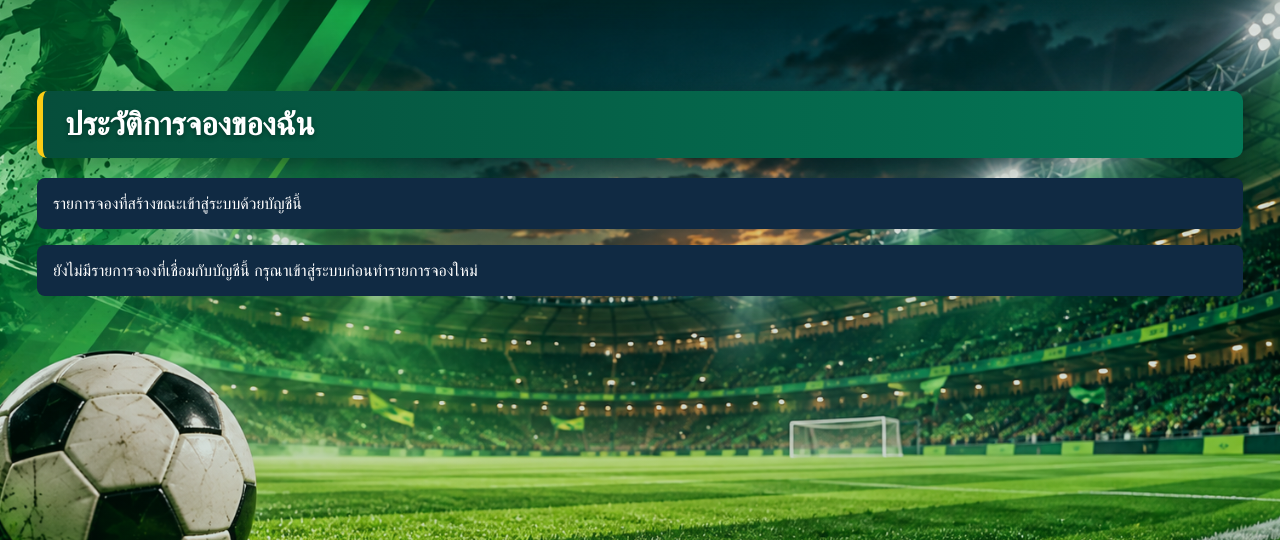
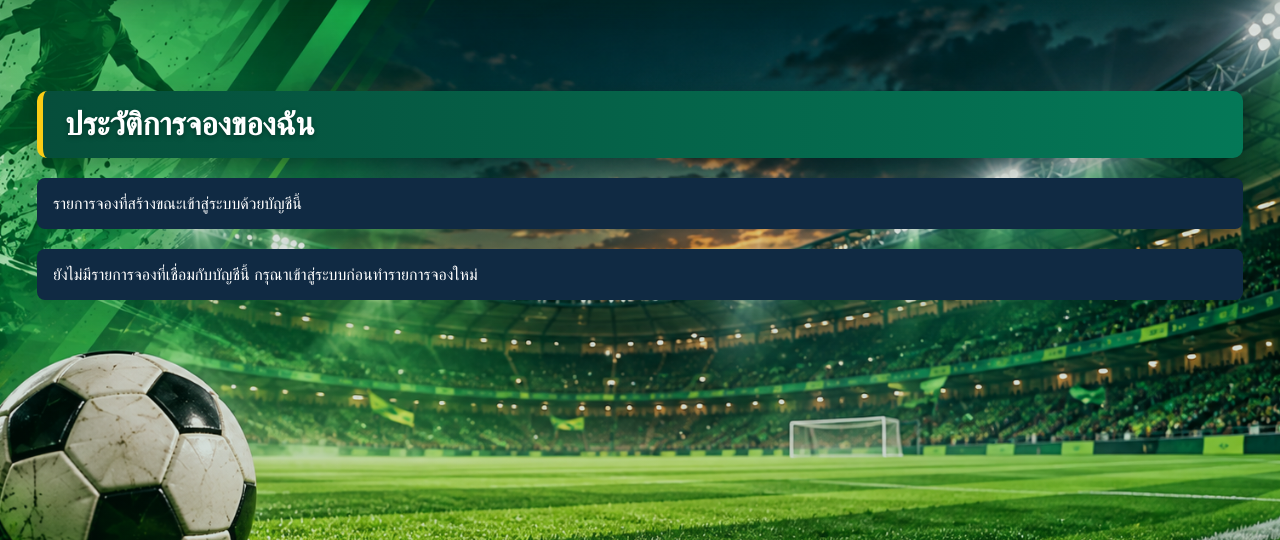
Before and after one commit to kotfly101-blip/football-booking-platform, a Flask app: page /my-bookings in a window 1280 px wide. Shown: the part 81-621 px from the top of the page. Run offline with Flask 3, Linux system fonts and the light colour scheme; the visitor is signed in with stand-in values (Sample User, id 1); data that the repository does not hold is empty.

Commit message:
Improve my bookings page text contrast

```diff
--- a/app/static/css/style.css
+++ b/app/static/css/style.css
@@ -1131,3 +1131,41 @@ main .container > p a {
     -webkit-text-fill-color: #facc15 !important;
     font-weight: 700;
 }
+
+/* ===== MY BOOKINGS PAGE CONTRAST FIX ===== */
+
+/* ข้อความอธิบายใต้หัวข้อ */
+main .my-bookings-page > p {
+    color: #ffffff !important;
+    -webkit-text-fill-color: #ffffff !important;
+    background: #102a43 !important;
+    padding: 12px 16px;
+    border-radius: 8px;
+    line-height: 1.7;
+    margin: 16px 0 20px;
+}
+
+/* ทำให้ตารางประวัติการจองอ่านง่าย */
+main .my-bookings-page .history-table {
+    width: 100%;
+    border-collapse: collapse;
+    background: #ffffff;
+}
+
+/* หัวตาราง */
+main .my-bookings-page .history-table th {
+    background: #065f46 !important;
+    color: #ffffff !important;
+    -webkit-text-fill-color: #ffffff !important;
+}
+
+/* ข้อมูลในตาราง */
+main .my-bookings-page .history-table td {
+    color: #172b25 !important;
+    -webkit-text-fill-color: #172b25 !important;
+}
+
+/* แถวสลับสีเพื่อให้อ่านง่าย */
+main .my-bookings-page .history-table tbody tr:nth-child(even) {
+    background: #eaf8f1;
+}
--- a/app/templates/my_bookings.html
+++ b/app/templates/my_bookings.html
@@ -4,7 +4,7 @@
 {% block title %}การจองของฉัน{% endblock %}
 
 {% block content %}
-<div class="container">
+<div class="container my-bookings-page">
 
     <h2>ประวัติการจองของฉัน</h2>
     <p>รายการจองที่สร้างขณะเข้าสู่ระบบด้วยบัญชีนี้</p>
```
